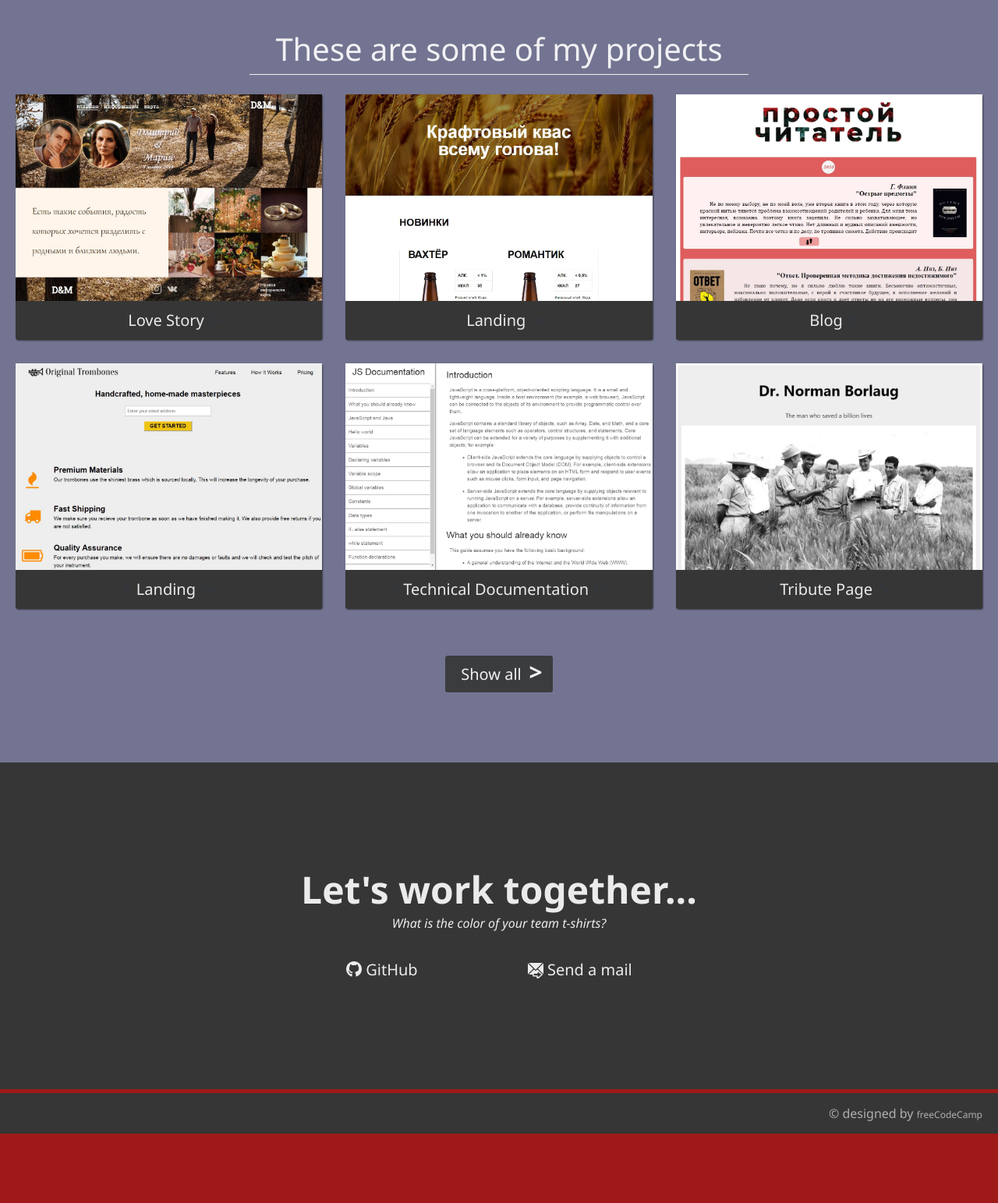
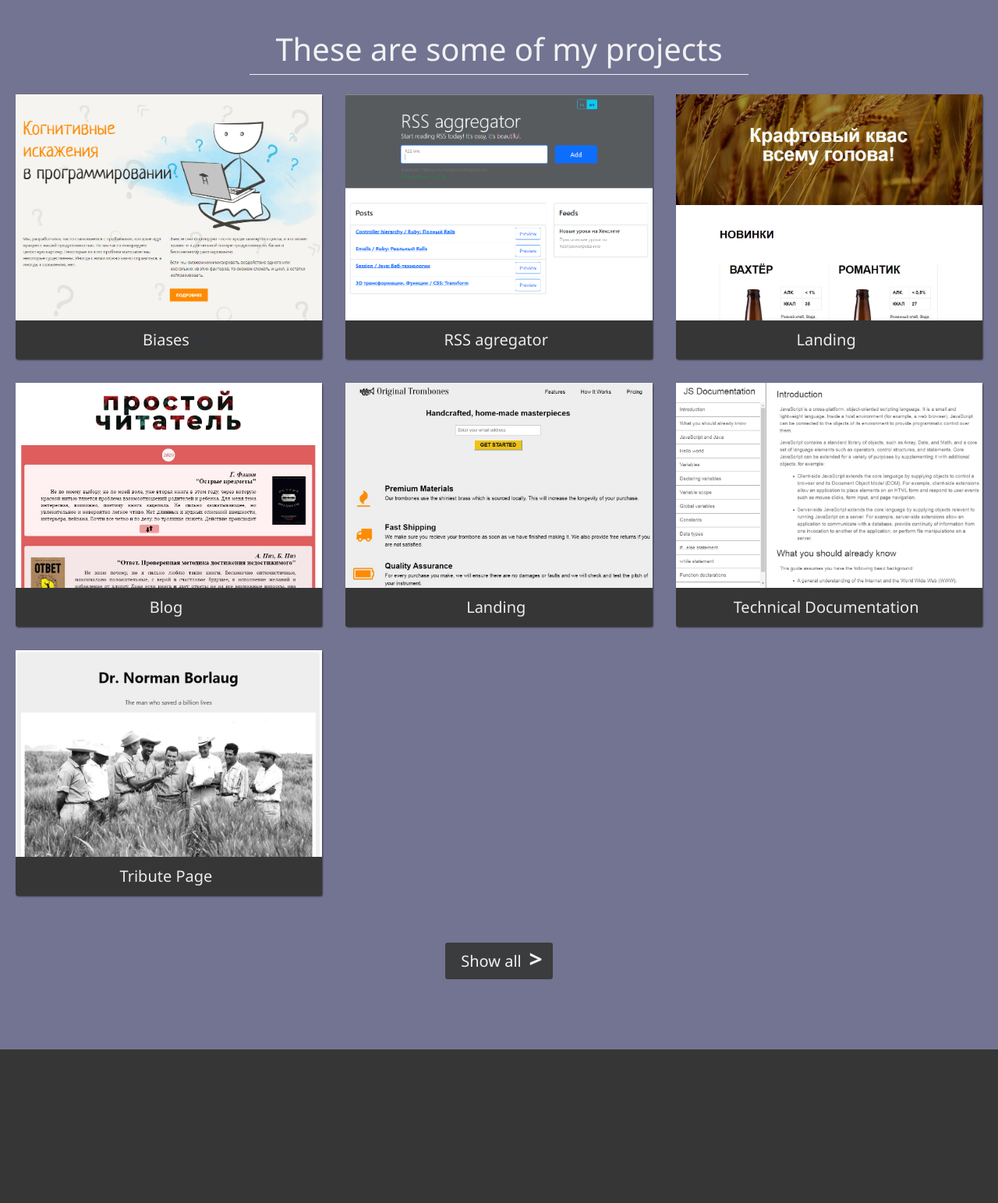
Before and after one commit to dotADmit/portfolio, a plain HTML site: page index.html in a window 1280 px wide. Shown: the part 860-2403 px from the top of the page at 78% size. Before the commit the page ends 2314 px from the top, so only its background shows below. Drawn offline with nearby package versions, Linux system fonts and the light colour scheme; files whose address does not match are found by name.

Commit message:
update projects, add readme

```diff
--- a/index.html
+++ b/index.html
@@ -5,9 +5,9 @@
   <meta charset="UTF-8">
   <meta name="viewport" content="width=device-width, initial-scale=1.0">
   <title>dotADmit</title>
-  <link rel="stylesheet" href="style.css">
-  <link rel="stylesheet" href="media-queries.css">
-  <link rel="icon" href="img/icons/icon.ico">
+  <link rel="stylesheet" href="./styles/style.css">
+  <link rel="stylesheet" href="./styles/">
+  <link rel="icon" href="./img/icons/icon.ico">
 </head>
 
 <body>
@@ -33,9 +33,13 @@
       <div class="container">
         <h2 class="projects-title">These are some of my projects</h2>
         <div class="projects-body">
-          <a href="https://dotadmit.github.io" class="project-tile" target="_blank">
-            <img class="project-image" src="img/love_story.JPG" alt="project" target="_blank">
-            <p class="project-text"><span class="code">&lt;</span> Love Story <span class="code">&#47;&gt;</span></p>
+          <a href="https://lp1-annwin.surge.sh/" class="project-tile" target="_blank">
+            <img class="project-image" src="img/biases.PNG" alt="project" target="_blank">
+            <p class="project-text"><span class="code">&lt;</span> Biases <span class="code">&#47;&gt;</span></p>
+          </a>
+          <a href="https://fp3.vercel.app/" class="project-tile" target="_blank">
+            <img class="project-image" src="img/rss.PNG" alt="project" target="_blank">
+            <p class="project-text"><span class="code">&lt;</span> RSS agregator <span class="code">&#47;&gt;</span></p>
           </a>
           <a href="http://test-annwin.surge.sh" class="project-tile" target="_blank">
             <img class="project-image" src="img/lending.JPG" alt="project">
--- a/style.css
+++ b/styles/style.css
@@ -193,7 +193,7 @@ a {
   flex-direction: column;
   justify-content: center;
   align-items: center;
-  padding: 130px 20px;
+  padding: 200px 20px;
 
   text-align: center;
   color: white;
@@ -270,7 +270,7 @@ a {
   margin-top: 5px;
   padding: 15px 20px;
 
-  font-size: 16px;
+  font-size: 14px;
   color: rgba(255, 255, 255, 0.6);
   text-align: right;
 
```
Also changed, not shown: README.md (added), img/biases.PNG (added), img/rss.PNG (added), styles/media-queries.css (renamed from media-queries.css), 1 other file.
